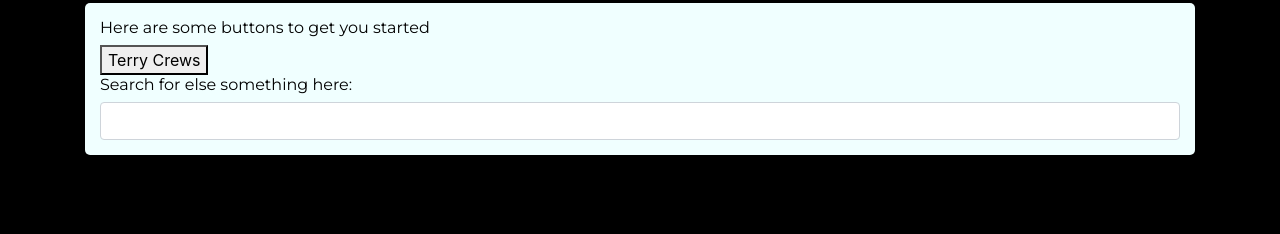
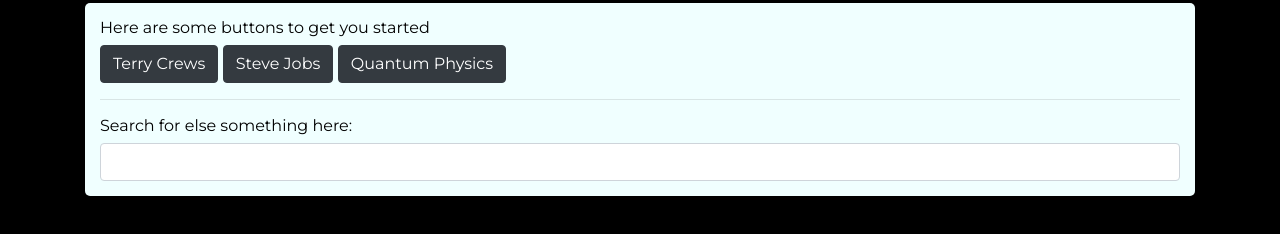
Before and after one commit to jarrenpatao/GiphyAPI, a plain HTML site: page index.html in a window 1280 px wide. Shown: the part 206-440 px from the top of the page. Drawn offline with nearby package versions, Linux system fonts and the light colour scheme.

Commit message:
added a couple more buttons, and an hr

```diff
--- a/index.html
+++ b/index.html
@@ -17,7 +17,10 @@
     <div class="container" id="c2">
       <div class="gifBody">
           <h2>Here are some buttons to get you started</h2>
-          <button data-search="Terry Crews">Terry Crews</button>
+          <button type="button" class="btn btn-dark" data-search="Terry Crews">Terry Crews</button>
+          <button type="button" class="btn btn-dark" data-search="Steve Jobs">Steve Jobs</button>
+          <button type="button" class="btn btn-dark" data-search="Quantum Physics">Quantum Physics</button>
+          <hr>
           <h2>Search for else something here: </h2>
           <input type="text" class="form-control" id="search-term">
         <div class="gif">
--- a/style.css
+++ b/style.css
@@ -25,6 +25,9 @@ h2 {
   background-color: azure;
   color: black;
 }
+.btn {
+  font-family: 'Montserrat', sans-serif;
+}
 
 /* id's */
 #c2 {
```
